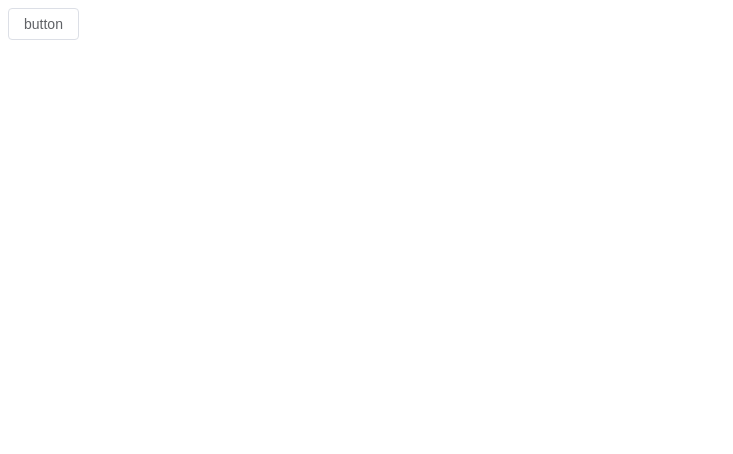
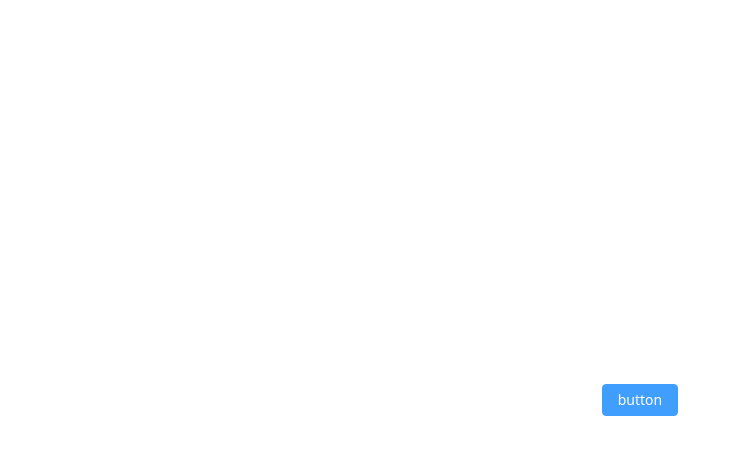
Before and after one commit to btbrad/nuxt-app-yckt, a Nuxt app: page / in a window 1280 px wide. Shown: the top 454 px of the page, without its empty margins (0-733 px from the left). Built offline with nearby package versions, Linux system fonts and the light colour scheme.

Commit message:
add tailwind

```diff
--- a/app.vue
+++ b/app.vue
@@ -1,6 +1,8 @@
 <template>
   <div>
     <!-- <NuxtWelcome /> -->
-    <el-button @click="ElMessage('hello')">button</el-button>
+    <div class="w-full h-[100vh] flex justify-center items-center">
+      <el-button type="primary" @click="ElMessage('hello')">button</el-button>
+    </div>
   </div>
 </template>
--- a/nuxt.config.ts
+++ b/nuxt.config.ts
@@ -1,7 +1,7 @@
 // https://nuxt.com/docs/api/configuration/nuxt-config
 export default defineNuxtConfig({
   devtools: { enabled: true },
-  modules: ['@element-plus/nuxt'],
+  modules: ['@element-plus/nuxt', '@nuxtjs/tailwindcss'],
   elementPlus: {
     /** Options */
   },
--- a/package.json
+++ b/package.json
@@ -11,6 +11,7 @@
   },
   "devDependencies": {
     "@element-plus/nuxt": "^1.0.7",
+    "@nuxtjs/tailwindcss": "^6.10.4",
     "element-plus": "^2.5.2",
     "nuxt": "^3.9.3",
     "vue": "^3.4.14",
```
Also changed, not shown: 1 other file (tests, documents, lock files or other folders).
